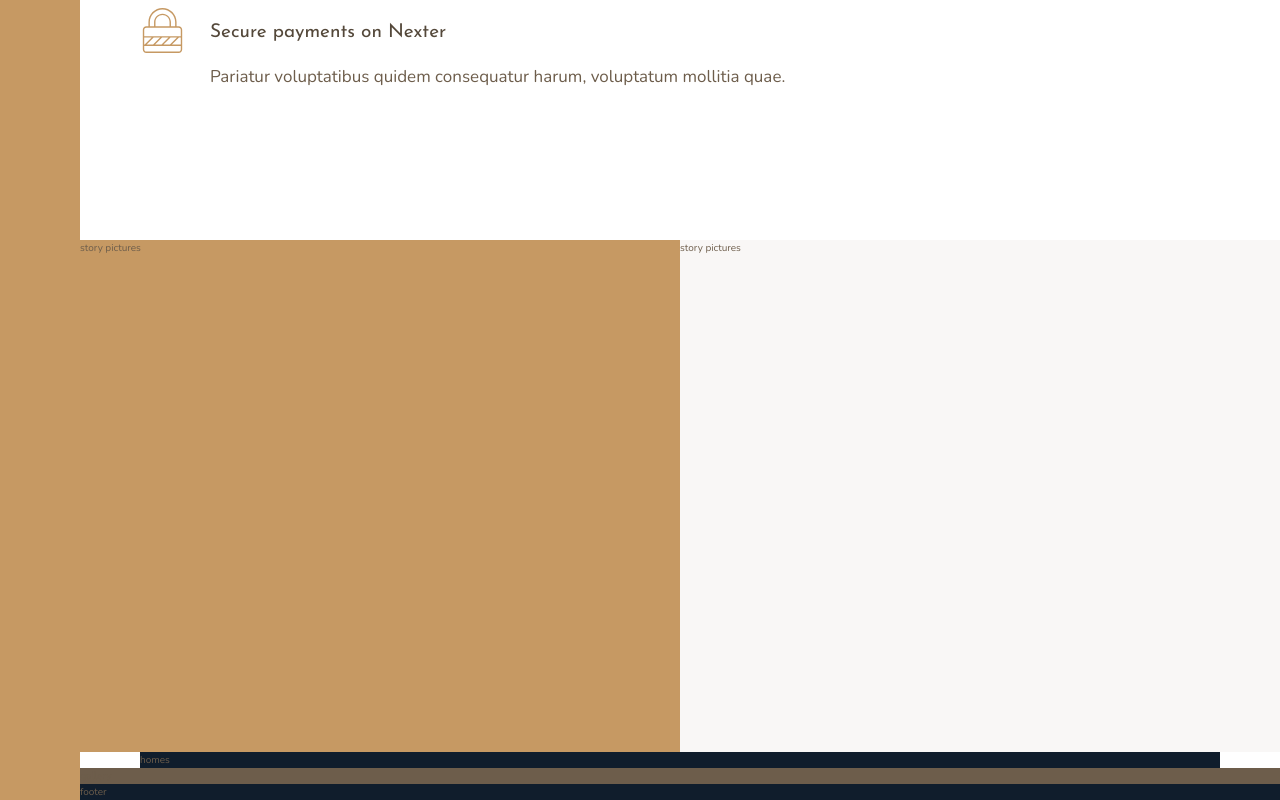
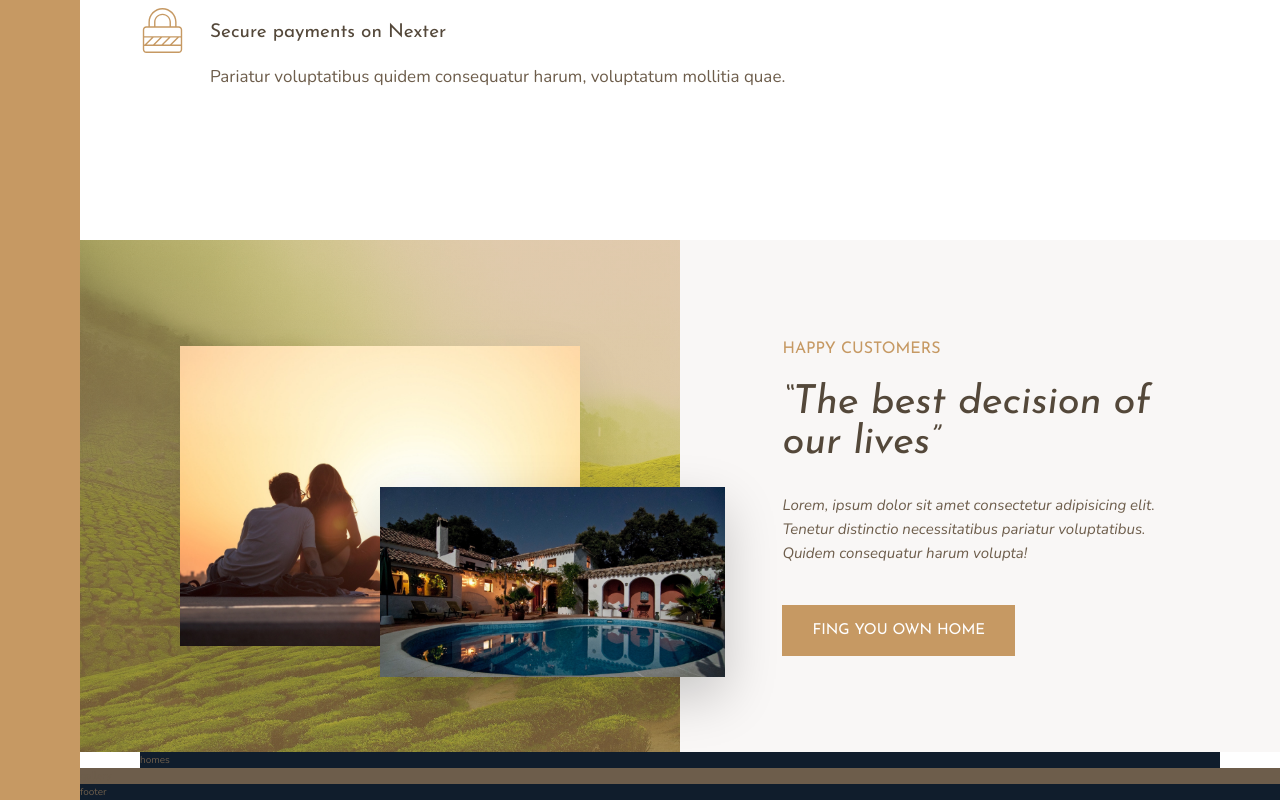
Before and after one commit to UlviShabanbayli/Nexter-webpage, a website: page index.html in a window 1280 px wide. Shown: the part 1435-2235 px from the top of the page. Drawn offline with nearby package versions, Linux system fonts and the light colour scheme.

Commit message:
story section is added

```diff
--- a/index.html
+++ b/index.html
@@ -84,9 +84,27 @@
       </div>
     </section>
 
-    <div class="story__pictures">story pictures</div>
+    <div class="story__pictures">
+      <img
+        src="img/story-1.jpeg"
+        alt="couple with new house"
+        class="story__img--1"
+      />
+      <img src="img/story-2.jpeg" alt="New house" class="story__img--2" />
+    </div>
 
-    <div class="story__content">story pictures</div>
+    <div class="story__content">
+      <h3 class="heading-3 mb-sm">Happy Customers</h3>
+      <h2 class="heading-2 heading-2--dark mb-md">
+        &ldquo;The best decision of our lives&rdquo;
+      </h2>
+      <p class="story__text">
+        Lorem, ipsum dolor sit amet consectetur adipisicing elit. Tenetur
+        distinctio necessitatibus pariatur voluptatibus. Quidem consequatur
+        harum volupta!
+      </p>
+      <button class="btn">Fing you own home</button>
+    </div>
 
     <section class="homes">homes</section>
 
--- a/sass/_story.scss
+++ b/sass/_story.scss
@@ -2,10 +2,49 @@
   &__pictures {
     background-color: $color-primary;
     grid-column: full-start / col-end 4;
+    background-image: linear-gradient(
+        rgba($color-primary, 0.5),
+        rgba($color-primary, 0.5)
+      ),
+      url(../img/back.jpg);
+    background-size: cover;
+
+    display: grid;
+    grid-template-rows: repeat(6, 1fr);
+    grid-template-columns: repeat(6, 1fr);
+    align-items: center;
+  }
+
+  &__img--1 {
+    width: 100%;
+    grid-row: 2 / 6;
+    grid-column: 2 / 6;
+    box-shadow: 0 2rem 5rem rgba(#000, 0.1);
+  }
+
+  &__img--2 {
+    width: 115%;
+    grid-row: 4 / 6;
+    grid-column: 4 / 7;
+    z-index: 20;
+    box-shadow: 0 2rem 5rem rgba(#000, 0.2);
   }
 
   &__content {
     background-color: $color-grey-light-1;
     grid-column: col-start 5 / full-end;
+
+    padding: 6rem 8vw;
+
+    display: flex;
+    flex-direction: column;
+    justify-content: center;
+    align-items: flex-start;
+  }
+
+  &__text {
+    font-size: 1.5rem;
+    font-style: italic;
+    margin-bottom: 4rem;
   }
 }
--- a/sass/_typography.scss
+++ b/sass/_typography.scss
@@ -8,9 +8,23 @@
 }
 .heading-2 {
   @extend %heading;
+  font-size: 4rem;
+  font-style: italic;
+  line-height: 1;
+
+  &--light {
+    color: $color-grey-light-1;
+  }
+
+  &--dark {
+    color: $color-grey-dark-1;
+  }
 }
 .heading-3 {
   @extend %heading;
+  font-size: 1.6rem;
+  color: $color-primary;
+  text-transform: uppercase;
 }
 .heading-4 {
   @extend %heading;
@@ -24,3 +38,33 @@
     color: $color-grey-dark-1;
   }
 }
+
+.btn {
+  background-color: $color-primary;
+  color: #fff;
+  border: none;
+  border-radius: 0;
+  font-family: $font-display;
+  font-size: 1.5rem;
+  text-transform: uppercase;
+  padding: 1.8rem 3rem;
+  cursor: pointer;
+  transition: all 0.2s;
+
+  &:hover {
+    background-color: $color-primary-dark;
+  }
+}
+
+.mb-sm {
+  margin-bottom: 2rem;
+}
+.mb-md {
+  margin-bottom: 3rem;
+}
+.mb-lg {
+  margin-bottom: 4rem;
+}
+.mb-hg {
+  margin-bottom: 8rem;
+}
```
Also changed, not shown: css/style.css.
